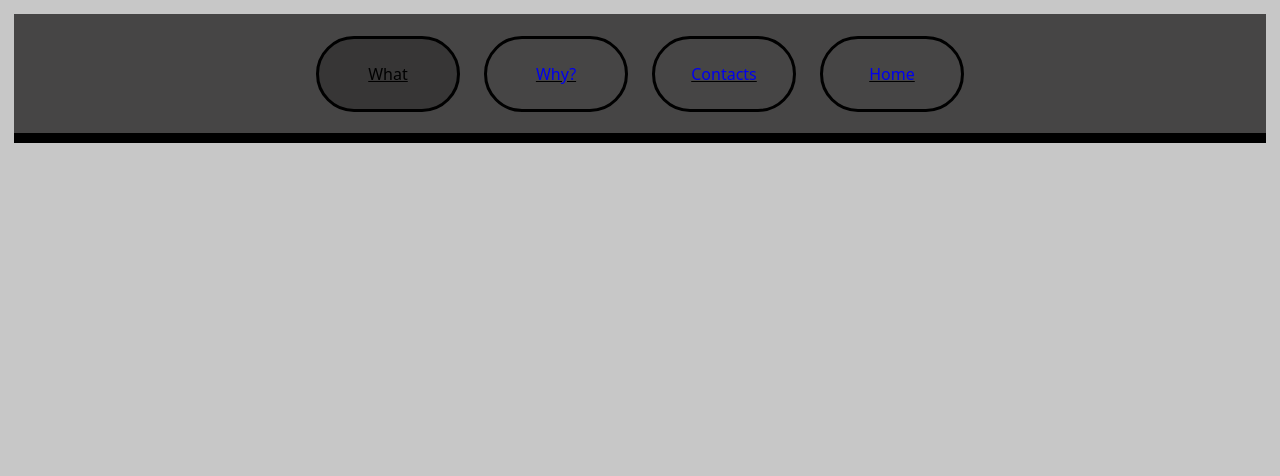
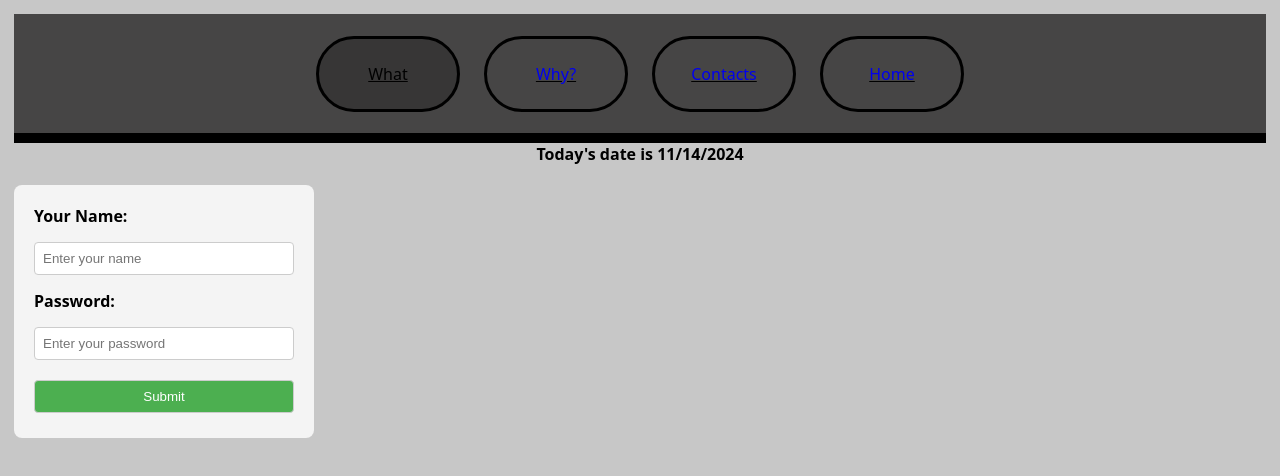
Before and after one commit to Franklin188768/College-Website, a website: page Home.html in a window 1280 px wide. Drawn offline with Linux system fonts and the light colour scheme.

Commit message:
Date, forms done

```diff
--- a/Home.html
+++ b/Home.html
@@ -23,5 +23,19 @@
         <a href="Home.html"> Home</a>
     </nav>
 </body>
+<div id="Dateblock">
+</div>
+<div>
+    <form id="loginForm" onsubmit="formsubmission(event)">
+        <label for="formname">Your Name:</label>
+        <input type="text" id="formname" name="formname" required placeholder="Enter your name" />
+
+        <label for="formpassword">Password:</label>
+        <input type="password" id="formpassword" name="formpassword" required placeholder="Enter your password" />
+
+        <Button type="submit">Submit</Button>
+    </form>
+
+</div>
 
 </html>
--- a/script.js
+++ b/script.js
@@ -1,4 +1,12 @@
 console.log('Hello!');
+const todaysdate = () => {
+    let d = new Date();
+    return "Today's date is " + d.toLocaleDateString();
+}
+
+const dateblock = document.getElementById("Dateblock");
+dateblock.innerText = todaysdate();
+
 
 document.getElementById("loginForm").addEventListener("submit", formsubmission);
 
--- a/styles.css
+++ b/styles.css
@@ -92,3 +92,43 @@ h1 {
 nav {
   background-color: #464545;
 }
+
+form {
+  display: flex;
+  flex-direction: column;
+  gap: 10px;
+  padding: 20px;
+  background-color: #f4f4f4;
+  border-radius: 8px;
+  width: 300px;
+  margin-left: 0;
+  margin-top: 20px;
+}
+
+label {
+  font-weight: bold;
+}
+
+input,
+select,
+button {
+  padding: 8px;
+  margin: 5px 0;
+  border-radius: 4px;
+  border: 1px solid #ccc;
+}
+
+button {
+  background-color: #4CAF50;
+  color: white;
+  cursor: pointer;
+}
+
+button:hover {
+  background-color: #45a049;
+}
+
+#Dateblock {
+  font-weight: bold;
+  text-align: center;
+}
```
Also changed, not shown: index.html (+0 -10 lines).
